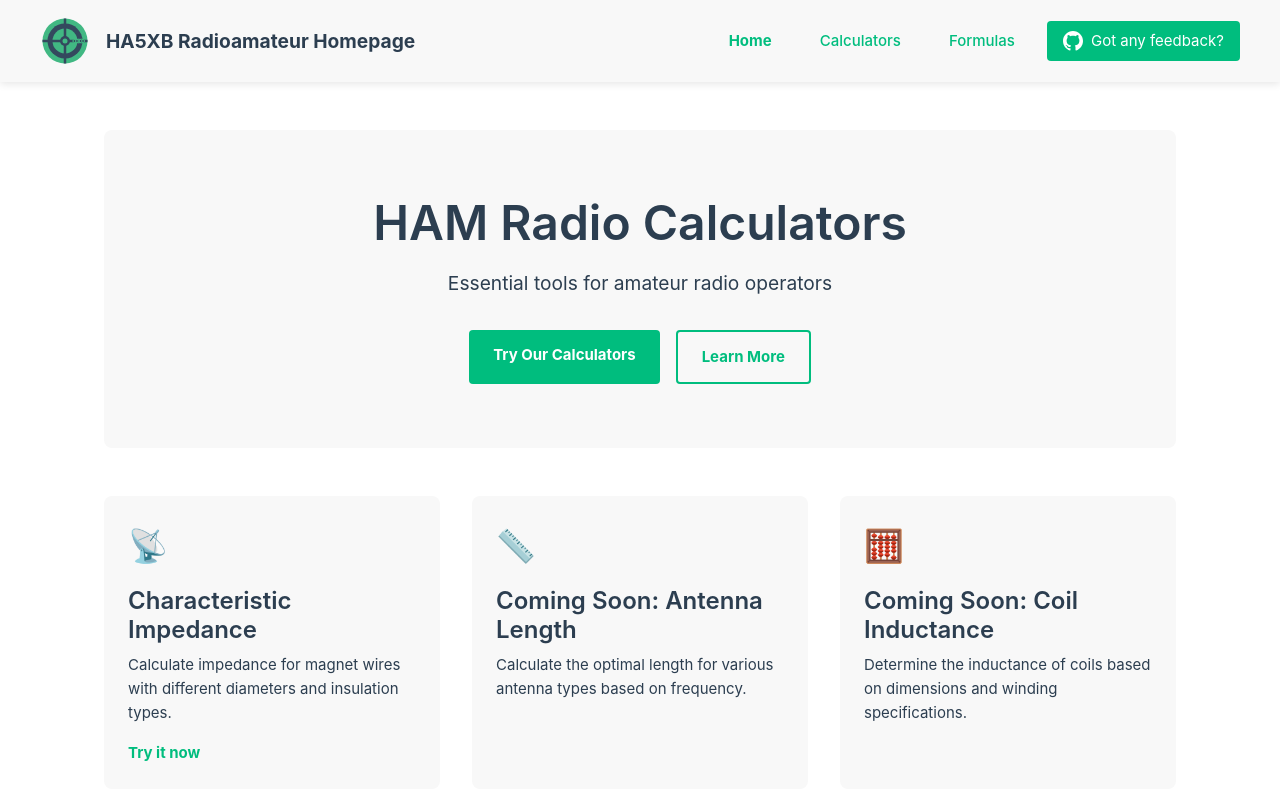
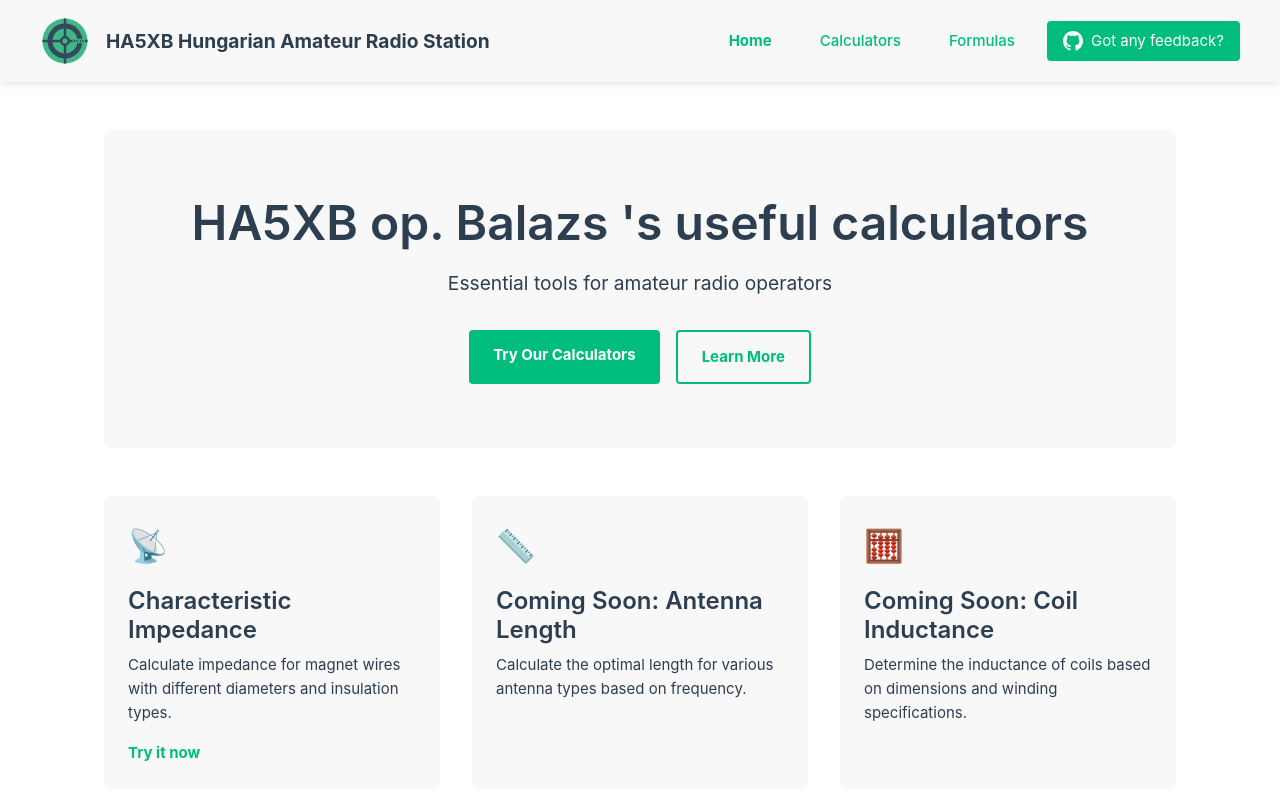
Before and after one commit to valibali/hamradio-calculators, a Vue app: page / in a window 1280 px wide. Shown: the top 800 px of the page. Built offline with nearby package versions, Linux system fonts and the light colour scheme.

Commit message:
feat: Update site title and home page header with personalized text

```diff
--- a/src/App.vue
+++ b/src/App.vue
@@ -12,7 +12,7 @@ import IconGitHub from '@/components/icons/IconGitHub.vue'
     <div class="header-content">
       <div class="logo-container">
         <img alt="HAM Radio logo" class="logo" src="@/assets/logo.svg" width="50" height="50" />
-        <span class="site-title">HA5XB Radioamateur Homepage</span>
+        <span class="site-title">HA5XB Hungarian Amateur Radio Station</span>
       </div>
 
       <div class="nav-container">
@@ -109,7 +109,9 @@ nav a.router-link-active {
   color: white;
   padding: 0.5rem 1rem;
   border-radius: 4px;
-  transition: background-color 0.3s, transform 0.2s;
+  transition:
+    background-color 0.3s,
+    transform 0.2s;
   margin-left: 1rem;
 }
 
--- a/src/views/HomeView.vue
+++ b/src/views/HomeView.vue
@@ -5,16 +5,12 @@ import { RouterLink } from 'vue-router'
 <template>
   <main class="home">
     <div class="hero">
-      <h1>HAM Radio Calculators</h1>
+      <h1>HA5XB op. Balazs 's useful calculators</h1>
       <p class="tagline">Essential tools for amateur radio operators</p>
 
       <div class="cta-buttons">
-        <RouterLink to="/calculators" class="cta-button primary">
-          Try Our Calculators
-        </RouterLink>
-        <RouterLink to="/about" class="cta-button secondary">
-          Learn More
-        </RouterLink>
+        <RouterLink to="/calculators" class="cta-button primary"> Try Our Calculators </RouterLink>
+        <RouterLink to="/about" class="cta-button secondary"> Learn More </RouterLink>
       </div>
     </div>
 
```
